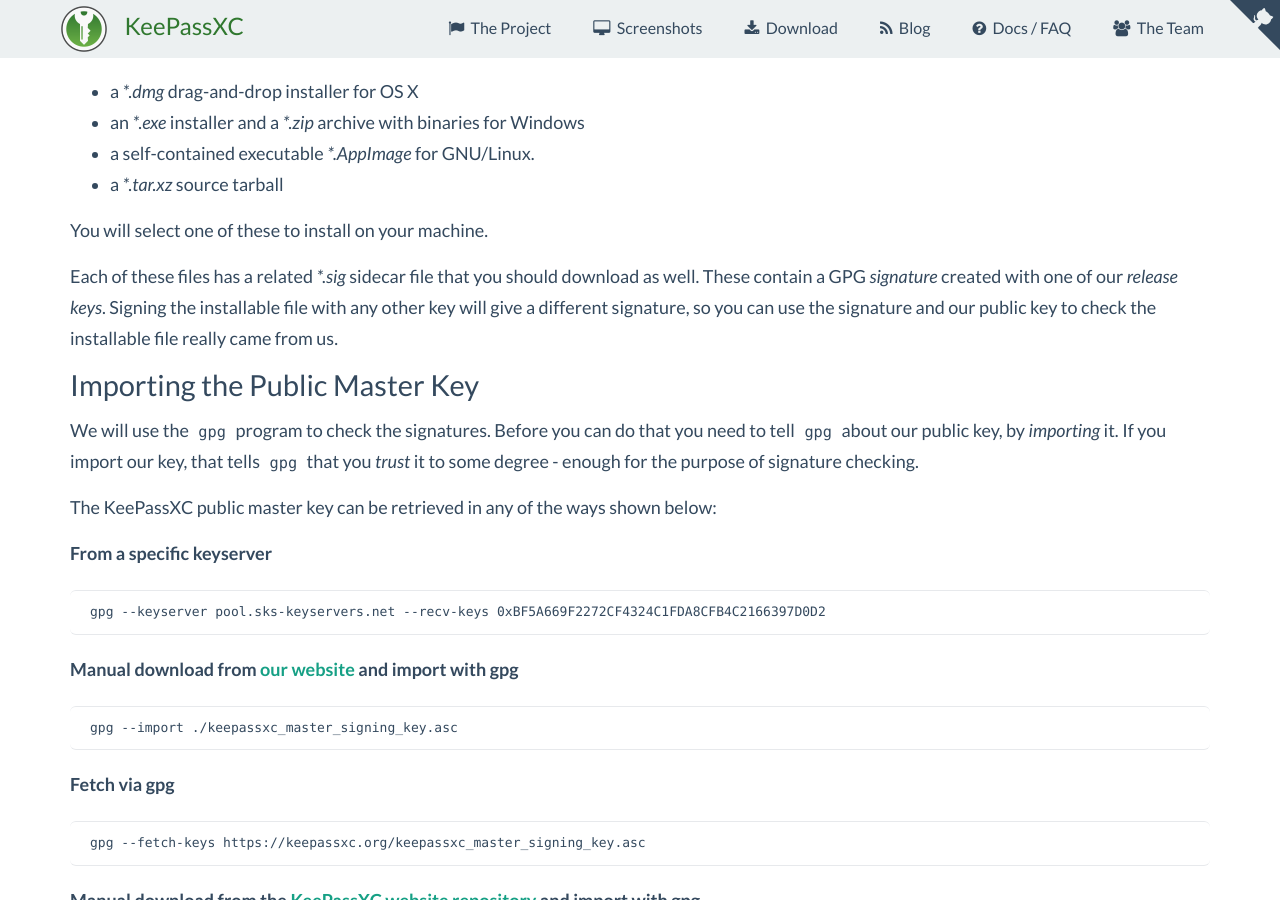
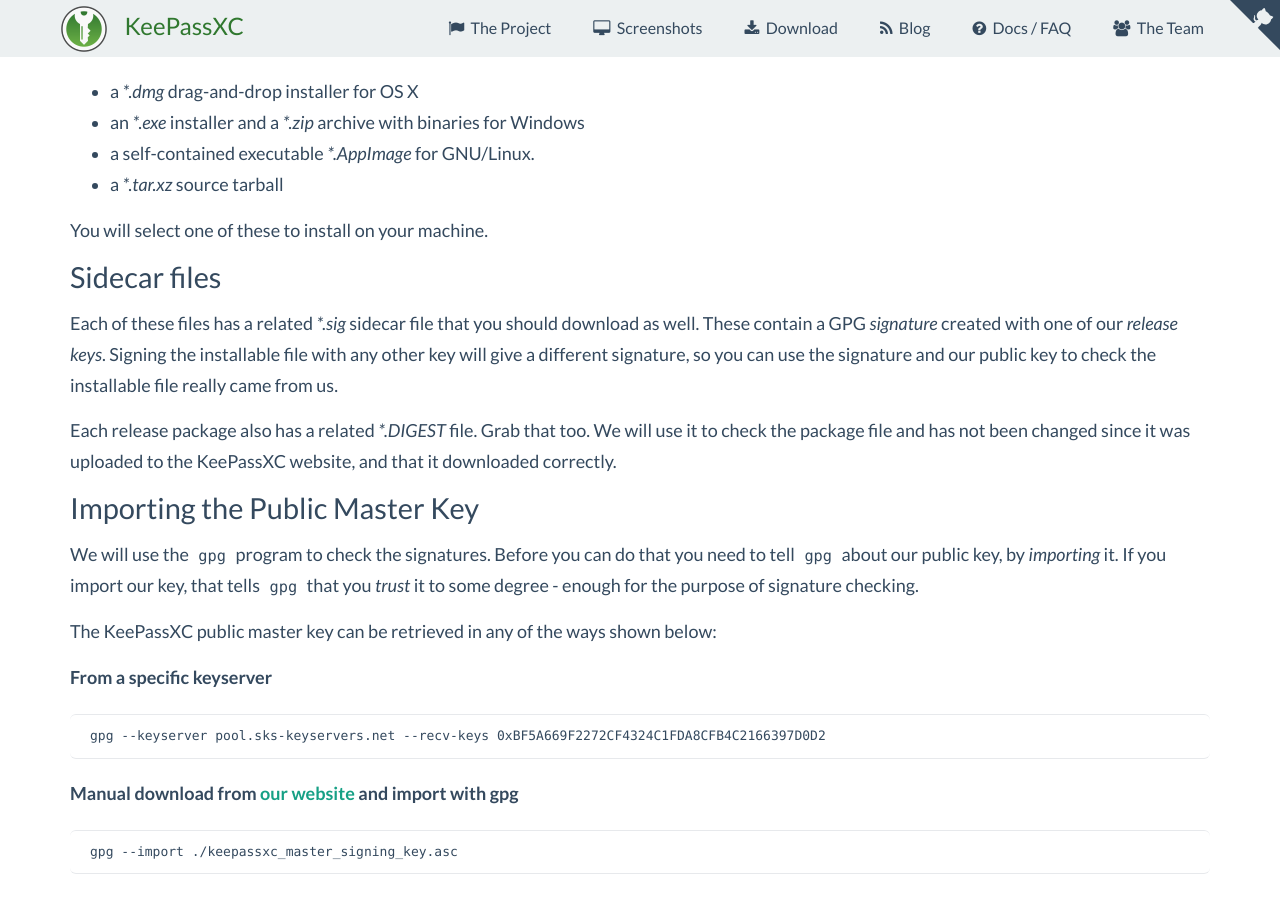
Before and after one commit to keepassxreboot/keepassxc-org, a Jekyll site: the page built from verifying-signatures.html, in a window 1280 px wide and 900 px high, scrolled down 337 px. Built offline with Jekyll 4.4.1, drawn with Linux system fonts in a browser that asks for light colours; comment, search, counter and statistics services are not loaded.

Commit message:
Explain the digest files.
Since there are two sidecar files, add a subheading.

```diff
--- a/verifying-signatures.html
+++ b/verifying-signatures.html
@@ -24,11 +24,16 @@
     </ul>
     <p>You will select one of these to install on your machine.</p>
 
+    <h4>Sidecar files</h4>
     <p>Each of these files has a related <em>*.sig</em> sidecar file that you
        should download as well. These contain a GPG <em>signature</em> created with
        one of our <em>release keys</em>. Signing the installable file with
        any other key will give a different signature, so you can use the signature
        and our public key to check the installable file really came from us.</p>
+
+    <p>Each release package also has a related <em>*.DIGEST</em> file. Grab that too.
+       We will use it to check the package file and has not been changed since it was
+       uploaded to the KeePassXC website, and that it downloaded correctly.</p>
 
     <h4>Importing the Public Master Key</h4>
     <p>We will use the <code>gpg</code> program to check the signatures.
```
